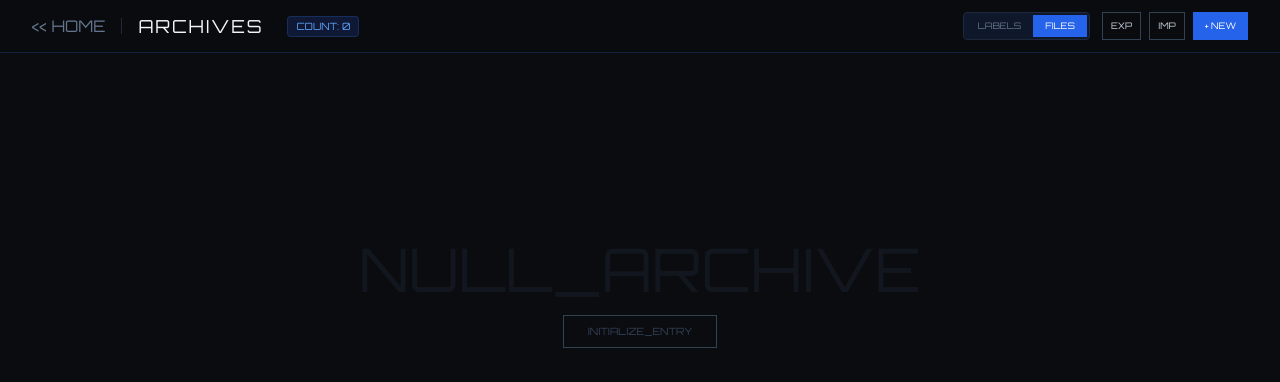
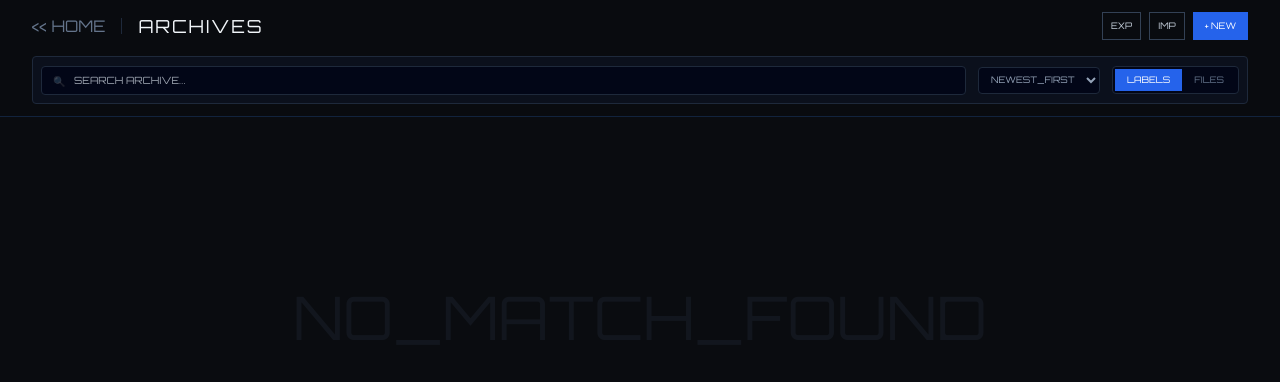
Before and after one commit to daliushu3/personabox, a React (Vite) app: page /#/list in a window 1280 px wide. Shown: the top 382 px of the page. Built offline with nearby package versions, Linux system fonts and the light colour scheme.

Commit message:
Update CardList.tsx

```diff
--- a/pages/CardList.tsx
+++ b/pages/CardList.tsx
@@ -1,17 +1,54 @@
 
-import React, { useState, useEffect } from 'react';
+import React, { useState, useEffect, useMemo } from 'react';
 import { useNavigate } from 'react-router-dom';
 import { getCards, exportCards, importCards, deleteCard } from '../utils/storage';
-import { CharacterCard, ViewMode } from '../types';
+import { CharacterCard, ViewMode, SortType } from '../types';
 
 const CardList: React.FC = () => {
   const navigate = useNavigate();
   const [cards, setCards] = useState<CharacterCard[]>([]);
-  const [viewMode, setViewMode] = useState<ViewMode>('name-photo');
+  const [viewMode, setViewMode] = useState<ViewMode>('name-only'); // Default changed to name-only
+  const [searchQuery, setSearchQuery] = useState('');
+  const [sortBy, setSortBy] = useState<SortType>('newest');
+  const [selectedTag, setSelectedTag] = useState<string | null>(null);
 
   useEffect(() => {
     setCards(getCards());
   }, []);
+
+  const allTags = useMemo(() => {
+    const tags = new Set<string>();
+    cards.forEach(c => (c.tags || []).forEach(t => tags.add(t)));
+    return Array.from(tags).sort();
+  }, [cards]);
+
+  const filteredAndSortedCards = useMemo(() => {
+    let result = [...cards];
+
+    // Search filter
+    if (searchQuery) {
+      const q = searchQuery.toLowerCase();
+      result = result.filter(c =>
+        c.name.toLowerCase().includes(q) ||
+        (c.tags || []).some(t => t.toLowerCase().includes(q))
+      );
+    }
+
+    // Tag filter
+    if (selectedTag) {
+      result = result.filter(c => (c.tags || []).includes(selectedTag));
+    }
+
+    // Sort
+    result.sort((a, b) => {
+      if (sortBy === 'newest') return b.createdAt - a.createdAt;
+      if (sortBy === 'oldest') return a.createdAt - b.createdAt;
+      if (sortBy === 'alpha') return a.name.localeCompare(b.name, 'zh');
+      return 0;
+    });
+
+    return result;
+  }, [cards, searchQuery, sortBy, selectedTag]);
 
   const handleExport = () => {
     const data = exportCards();
@@ -49,33 +86,16 @@ const CardList: React.FC = () => {
 
   return (
     <div className="min-h-screen bg-[#0a0c10] text-slate-300">
-      <header className="sticky top-0 z-20 bg-[#0a0c10]/95 backdrop-blur-lg border-b border-blue-500/20 px-4 md:px-8 py-3 flex flex-col gap-4 md:flex-row md:items-center md:justify-between">
-        <div className="flex items-center justify-between md:justify-start gap-4 md:gap-6">
+      <header className="sticky top-0 z-20 bg-[#0a0c10]/95 backdrop-blur-lg border-b border-blue-500/20 px-4 md:px-8 py-3">
+        <div className="max-w-7xl mx-auto flex flex-col gap-4">
+          {/* Top Row: Title & Basic Actions */}
+          <div className="flex items-center justify-between">
             <div className="flex items-center gap-4">
               <button onClick={() => navigate('/')} className="text-slate-500 hover:text-blue-400 font-orbitron">{"<< HOME"}</button>
               <div className="h-4 w-px bg-slate-800"></div>
               <h2 className="font-orbitron tracking-widest text-sm md:text-lg text-slate-100 uppercase">Archives</h2>
             </div>
-          <span className="text-[10px] font-orbitron bg-blue-900/30 text-blue-400 px-2 py-0.5 border border-blue-500/20 rounded">
-            COUNT: {cards.length}
-          </span>
-        </div>
 
-        <div className="flex flex-wrap items-center gap-3 justify-center md:justify-end">
-          <div className="flex bg-slate-900 rounded border border-slate-800 p-0.5 font-orbitron text-[9px]">
-            <button
-              onClick={() => setViewMode('name-only')}
-              className={`px-3 py-1 transition-all ${viewMode === 'name-only' ? 'bg-blue-600 text-white' : 'text-slate-500'}`}
-            >
-              LABELS
-            </button>
-            <button
-              onClick={() => setViewMode('name-photo')}
-              className={`px-3 py-1 transition-all ${viewMode === 'name-photo' ? 'bg-blue-600 text-white' : 'text-slate-500'}`}
-            >
-              FILES
-            </button>
-          </div>
             <div className="flex gap-2">
               <button onClick={handleExport} className="text-[9px] font-orbitron border border-slate-700 px-2 py-1.5 hover:border-blue-500 transition-colors">EXP</button>
               <label className="text-[9px] font-orbitron border border-slate-700 px-2 py-1.5 hover:border-blue-500 transition-colors cursor-pointer">
@@ -90,20 +110,83 @@ const CardList: React.FC = () => {
               </button>
             </div>
           </div>
+
+          {/* Control Panel: Search, Sort, View, Tags */}
+          <div className="flex flex-wrap items-center gap-3 bg-slate-900/50 p-2 border border-slate-800 rounded">
+            {/* Search */}
+            <div className="flex-1 min-w-[150px] relative">
+              <input
+                type="text"
+                placeholder="SEARCH ARCHIVE..."
+                value={searchQuery}
+                onChange={(e) => setSearchQuery(e.target.value)}
+                className="w-full bg-slate-950 border border-slate-800 rounded px-8 py-1.5 text-[10px] font-orbitron focus:outline-none focus:border-blue-500"
+              />
+              <span className="absolute left-3 top-1/2 -translate-y-1/2 opacity-30 text-[10px]">🔍</span>
+            </div>
+
+            {/* Sort Dropdown */}
+            <select
+              value={sortBy}
+              onChange={(e) => setSortBy(e.target.value as SortType)}
+              className="bg-slate-950 border border-slate-800 rounded px-2 py-1.5 text-[9px] font-orbitron text-slate-400 focus:outline-none focus:border-blue-500"
+            >
+              <option value="newest">NEWEST_FIRST</option>
+              <option value="oldest">OLDEST_FIRST</option>
+              <option value="alpha">ALPHABETICAL</option>
+            </select>
+
+            {/* View Toggle */}
+            <div className="flex bg-slate-950 rounded border border-slate-800 p-0.5 font-orbitron text-[9px]">
+              <button
+                onClick={() => setViewMode('name-only')}
+                className={`px-3 py-1 transition-all ${viewMode === 'name-only' ? 'bg-blue-600 text-white' : 'text-slate-500'}`}
+              >
+                LABELS
+              </button>
+              <button
+                onClick={() => setViewMode('name-photo')}
+                className={`px-3 py-1 transition-all ${viewMode === 'name-photo' ? 'bg-blue-600 text-white' : 'text-slate-500'}`}
+              >
+                FILES
+              </button>
+            </div>
+          </div>
+
+          {/* Tag Filter Bar */}
+          {allTags.length > 0 && (
+            <div className="flex gap-2 overflow-x-auto pb-1 no-scrollbar">
+              <button
+                onClick={() => setSelectedTag(null)}
+                className={`text-[8px] font-orbitron px-2 py-0.5 border rounded-full whitespace-nowrap transition-all ${!selectedTag ? 'bg-blue-500/20 border-blue-500 text-blue-400' : 'border-slate-800 text-slate-600 hover:border-slate-600'}`}
+              >
+                ALL_TAGS
+              </button>
+              {allTags.map(tag => (
+                <button
+                  key={tag}
+                  onClick={() => setSelectedTag(tag === selectedTag ? null : tag)}
+                  className={`text-[8px] font-orbitron px-2 py-0.5 border rounded-full whitespace-nowrap transition-all ${selectedTag === tag ? 'bg-blue-500/20 border-blue-500 text-blue-400' : 'border-slate-800 text-slate-600 hover:border-slate-600'}`}
+                >
+                  {tag.toUpperCase()}
+                </button>
+              ))}
+            </div>
+          )}
+        </div>
       </header>
 
       <main className="p-4 md:p-10 max-w-7xl mx-auto">
-        {cards.length === 0 ? (
-          <div className="flex flex-col items-center justify-center h-[50vh] font-orbitron text-slate-700 space-y-4">
-            <div className="text-4xl md:text-6xl opacity-20">NULL_ARCHIVE</div>
-            <button onClick={() => navigate('/add')} className="px-6 py-2 border border-slate-700 text-[10px] hover:border-blue-500 transition-colors">INITIALIZE_ENTRY</button>
+        {filteredAndSortedCards.length === 0 ? (
+          <div className="flex flex-col items-center justify-center h-[40vh] font-orbitron text-slate-700 space-y-4">
+            <div className="text-4xl md:text-6xl opacity-20">NO_MATCH_FOUND</div>
           </div>
         ) : (
           <div className={viewMode === 'name-only'
             ? "flex flex-wrap gap-3 justify-center md:justify-start"
             : "grid grid-cols-2 sm:grid-cols-3 md:grid-cols-4 lg:grid-cols-6 gap-4 md:gap-6"
           }>
-            {cards.map((card) => (
+            {filteredAndSortedCards.map((card) => (
               viewMode === 'name-only' ? (
                 /* Archive Label Style */
                 <div
@@ -112,10 +195,17 @@ const CardList: React.FC = () => {
                   className="group relative h-10 flex items-center bg-slate-900 border-l-2 border-blue-500 px-4 cursor-pointer hover:bg-blue-900/20 transition-all w-full sm:w-auto min-w-[120px]"
                 >
                   <div className="absolute -top-2 left-0 bg-blue-600 text-[6px] font-orbitron px-1.5 py-0.5 text-white">ID-{card.id.slice(0,4)}</div>
+                  <div className="flex flex-col">
                     <span className="text-xs font-light tracking-widest text-slate-100 truncate">{card.name}</span>
+                    <div className="flex gap-1">
+                      {(card.tags || []).slice(0, 2).map(t => (
+                        <span key={t} className="text-[6px] text-blue-500/60 uppercase">#{t}</span>
+                      ))}
+                    </div>
+                  </div>
                 </div>
               ) : (
-                /* Student File Style */
+                /* Student File Style (Scaled images) */
                 <div
                   key={card.id}
                   onClick={() => navigate(`/detail/${card.id}`)}
@@ -134,6 +224,11 @@ const CardList: React.FC = () => {
                       <div className="flex-1 truncate">
                         <div className="text-[7px] font-orbitron text-blue-500 mb-0.5">SUBJECT</div>
                         <div className="text-[11px] md:text-sm font-bold tracking-wider text-slate-100 truncate">{card.name}</div>
+                        <div className="flex gap-1 overflow-hidden h-3">
+                          {(card.tags || []).map(t => (
+                            <span key={t} className="text-[6px] text-slate-600 uppercase">#{t}</span>
+                          ))}
+                        </div>
                       </div>
                       <button onClick={(e) => { e.stopPropagation(); handleDelete(card.id, e); }} className="text-xs text-slate-700 hover:text-red-500 ml-2">×</button>
                     </div>
```
Lines whose indentation alone changed are shown as unchanged.
